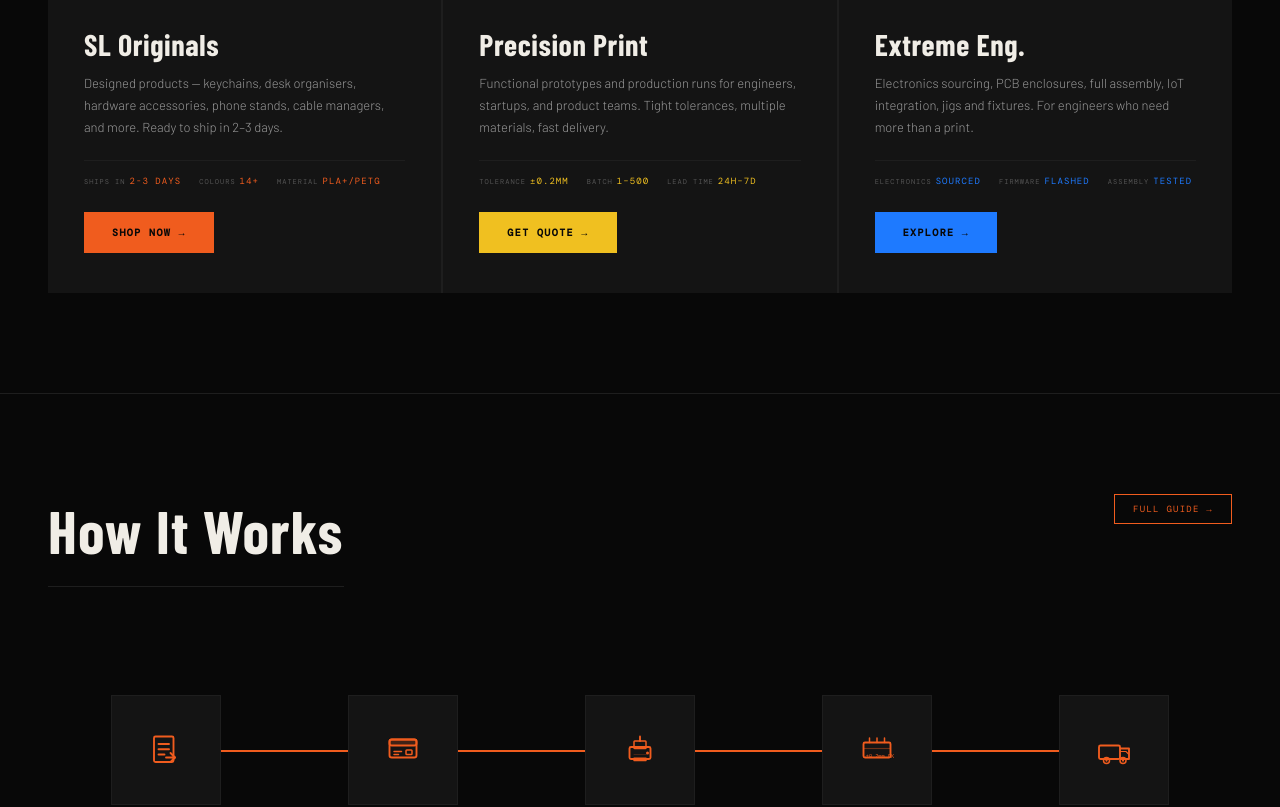
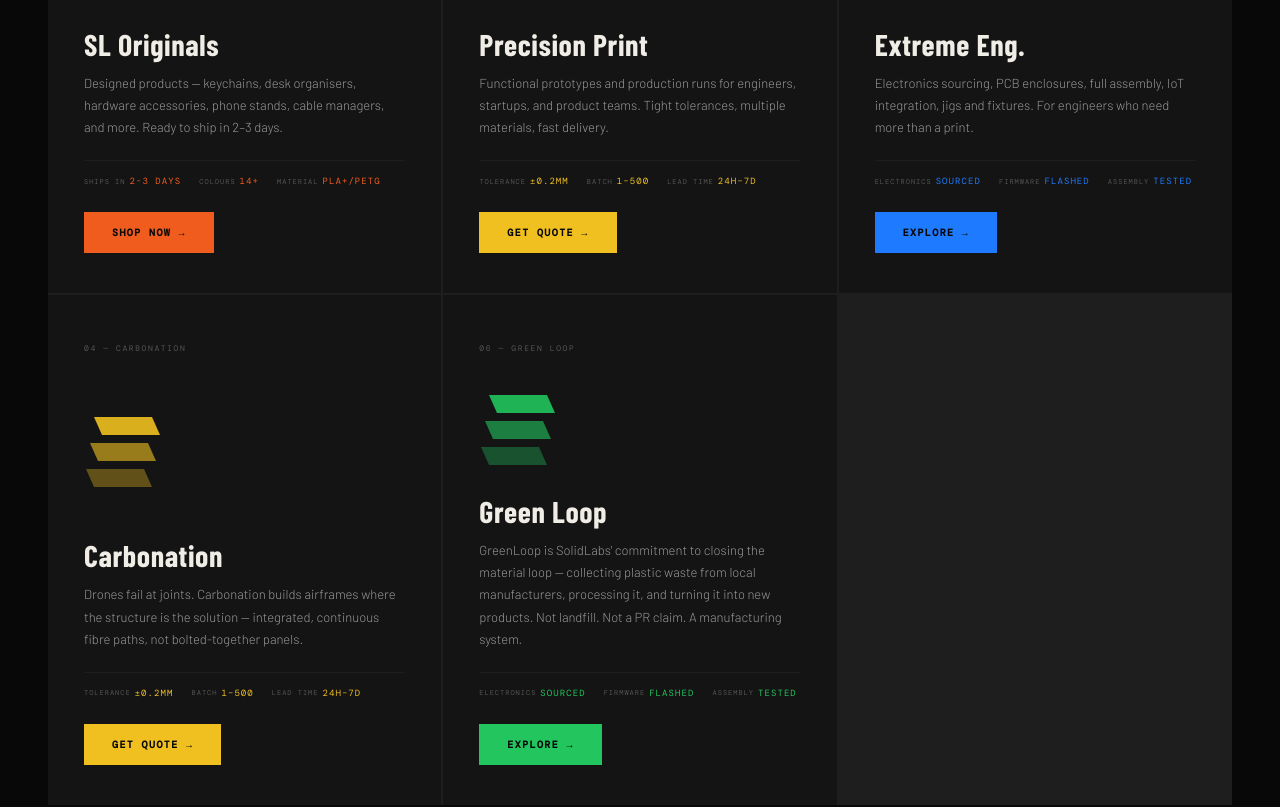
Before and after one commit to solid-labs-3d/solidlabs-website, a React (Vite) app: page / in a window 1280 px wide. Shown: the part 1436-2243 px from the top of the page. Built offline with nearby package versions, Linux system fonts and the light colour scheme; a web font is replaced by a local one.

Commit message:
updated with home cards

```diff
--- a/src/pages/Home.jsx
+++ b/src/pages/Home.jsx
@@ -32,7 +32,7 @@ export default function Home() {
   };
 
   return (
-    <div className="page-home" style = {{marginTop: 15}}>
+    <div className="page-home" style={{ marginTop: 15 }}>
       {/* ── HERO ── */}
       <section id="hero">
         <div className="hero-bg" />
@@ -156,6 +156,35 @@ export default function Home() {
               desc: "Electronics sourcing, PCB enclosures, full assembly, IoT integration, jigs and fixtures. For engineers who need more than a print.",
               page: "/extreme",
               accent: "var(--bl)",
+              btnLabel: "EXPLORE →",
+              specs: [
+                { label: "ELECTRONICS", value: "SOURCED" },
+                { label: "FIRMWARE", value: "FLASHED" },
+                { label: "ASSEMBLY", value: "TESTED" },
+              ],
+            },
+
+            {
+              cls: "yw-card",
+              n: "04 — CARBONATION",
+              name: "Carbonation",
+              desc: "Drones fail at joints. Carbonation builds airframes where the structure is the solution — integrated, continuous fibre paths, not bolted-together panels.",
+              page: "/carbonation",
+              accent: "var(--yw)",
+              btnLabel: "GET QUOTE →",
+              specs: [
+                { label: "TOLERANCE", value: "±0.2MM" },
+                { label: "BATCH", value: "1–500" },
+                { label: "LEAD TIME", value: "24H–7D" },
+              ],
+            },
+            {
+              cls: "yw-card",
+              n: "06 — GREEN LOOP",
+              name: "Green Loop",
+              desc: "GreenLoop is SolidLabs' commitment to closing the material loop — collecting plastic waste from local manufacturers, processing it, and turning it into new products. Not landfill. Not a PR claim. A manufacturing system.",
+              page: "/greenloop",
+              accent: "#22c55e",
               btnLabel: "EXPLORE →",
               specs: [
                 { label: "ELECTRONICS", value: "SOURCED" },
```
